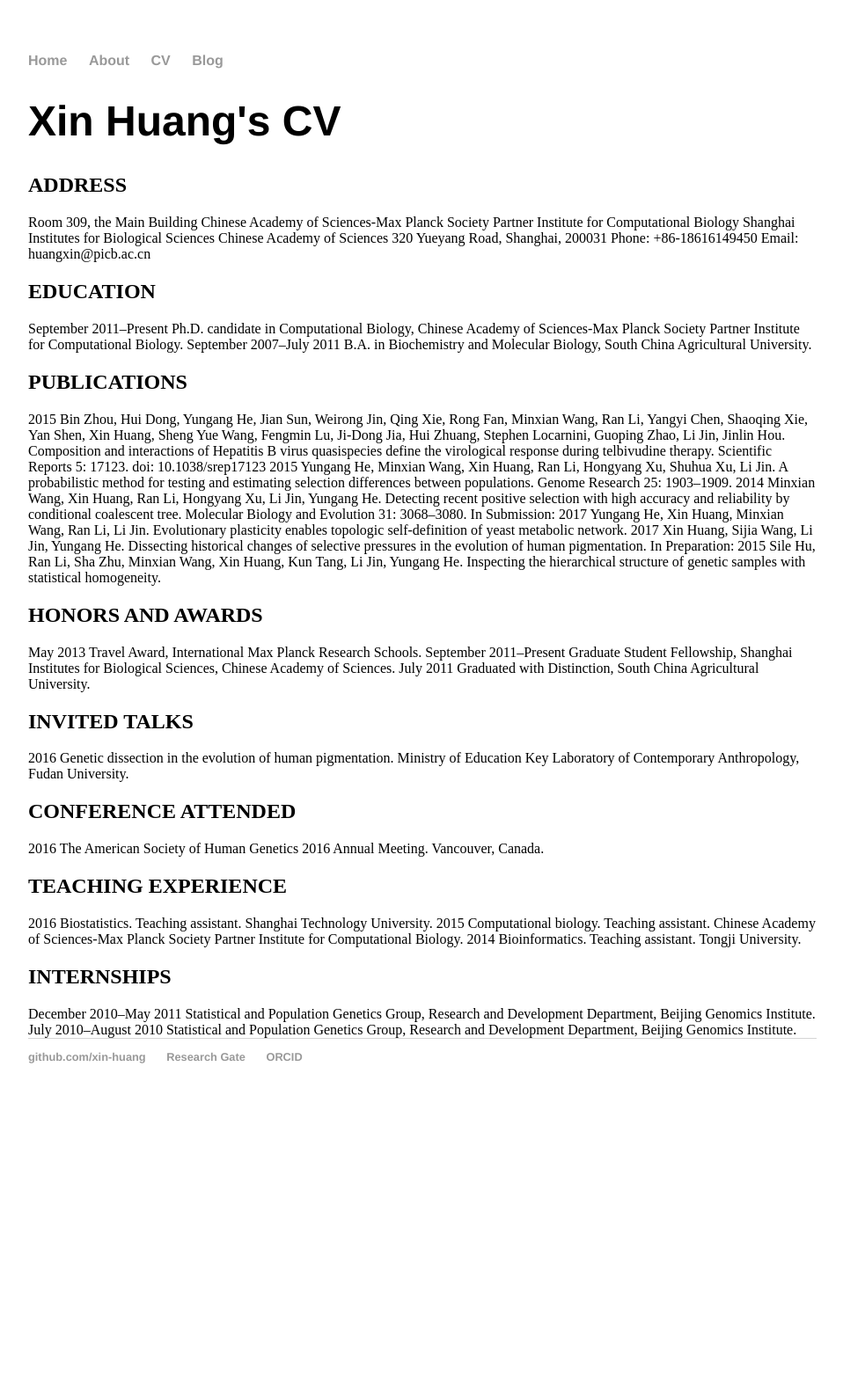
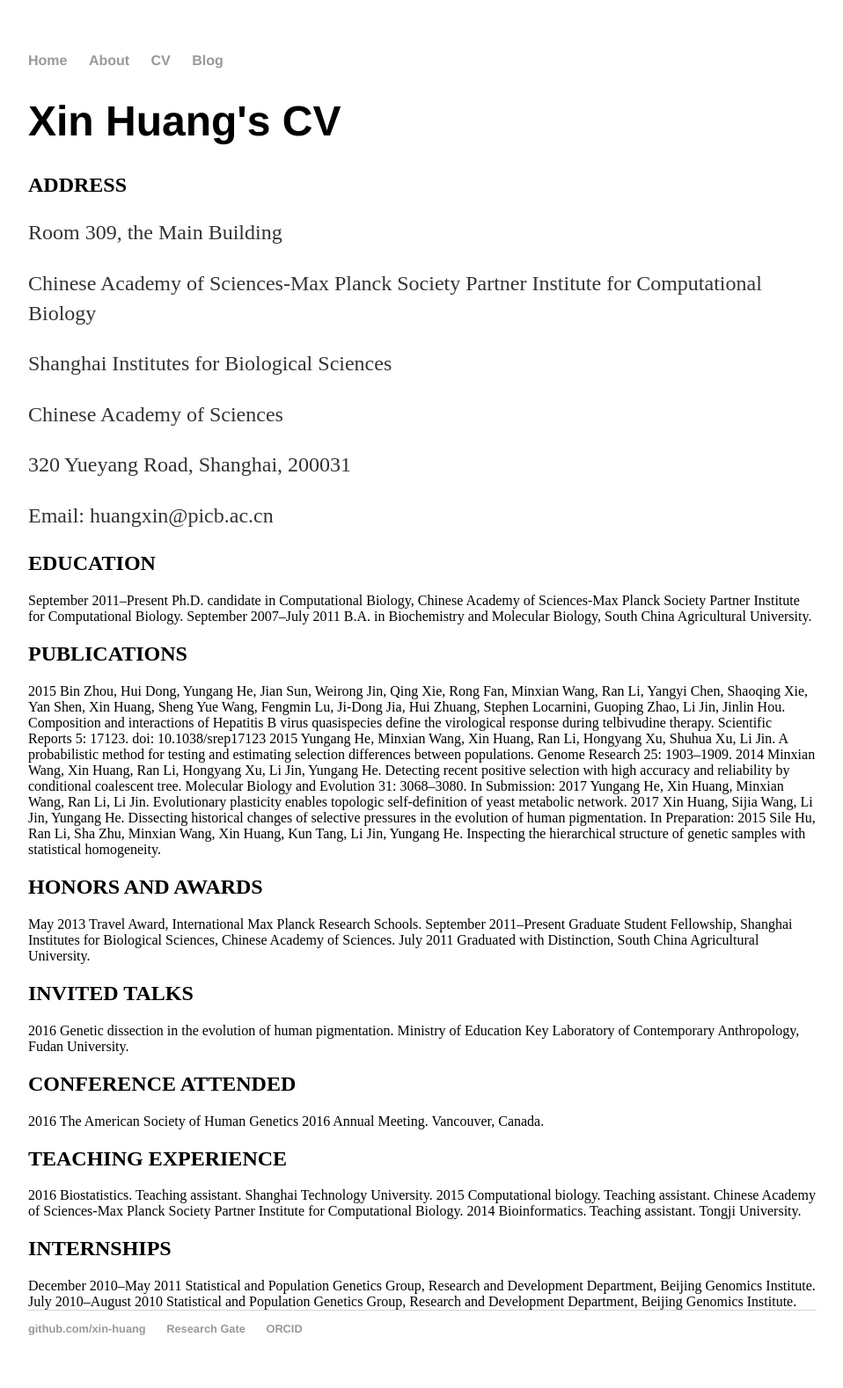
Before and after one commit to xin-huang/xin-huang.github.io, a Jekyll site: the page built from cv/index.html, in a window 1280 px wide. Shown: the whole page at 88% size, without its empty margins (160-1118 px from the left). Built offline with Jekyll 4.4.1, drawn with Linux system fonts in a browser that asks for light colours; before the commit the page ends 1269 px from its top, so only the background shows below that.

Commit message:
Update index.html

```diff
--- a/cv/index.html
+++ b/cv/index.html
@@ -8,13 +8,12 @@ date: 2017-04-07
 
 <h2>ADDRESS</h2>
 
-Room 309, the Main Building
-Chinese Academy of Sciences-Max Planck Society Partner Institute for Computational Biology
-Shanghai Institutes for Biological Sciences
-Chinese Academy of Sciences
-320 Yueyang Road, Shanghai, 200031
-Phone: +86-18616149450
-Email: huangxin@picb.ac.cn
+<p>Room 309, the Main Building</p>
+<p>Chinese Academy of Sciences-Max Planck Society Partner Institute for Computational Biology</p>
+<p>Shanghai Institutes for Biological Sciences</p>
+<p>Chinese Academy of Sciences</p>
+<p>320 Yueyang Road, Shanghai, 200031</p>
+<p>Email: huangxin@picb.ac.cn</p>
 
 <h2>EDUCATION</h2>
 
```
